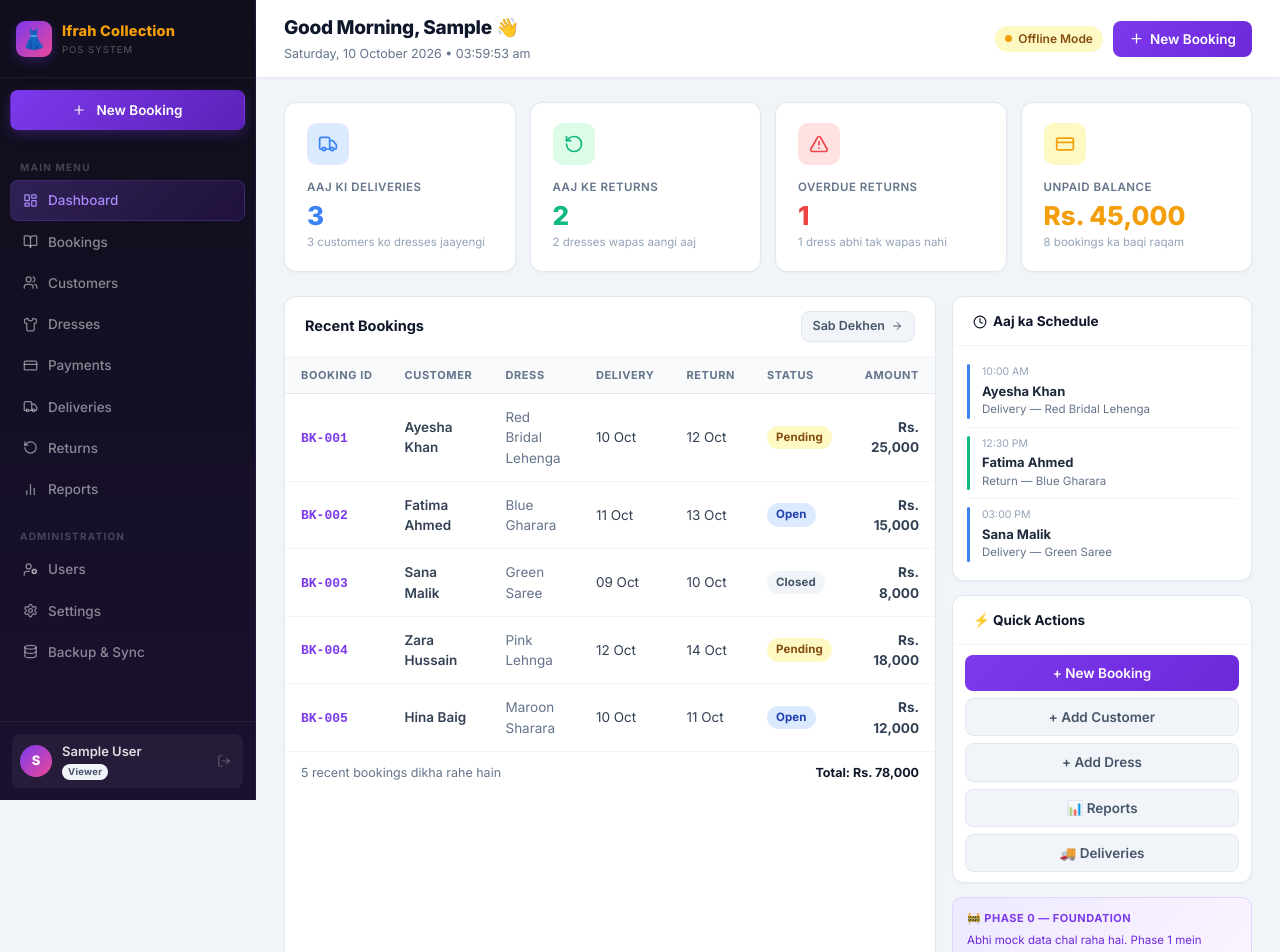
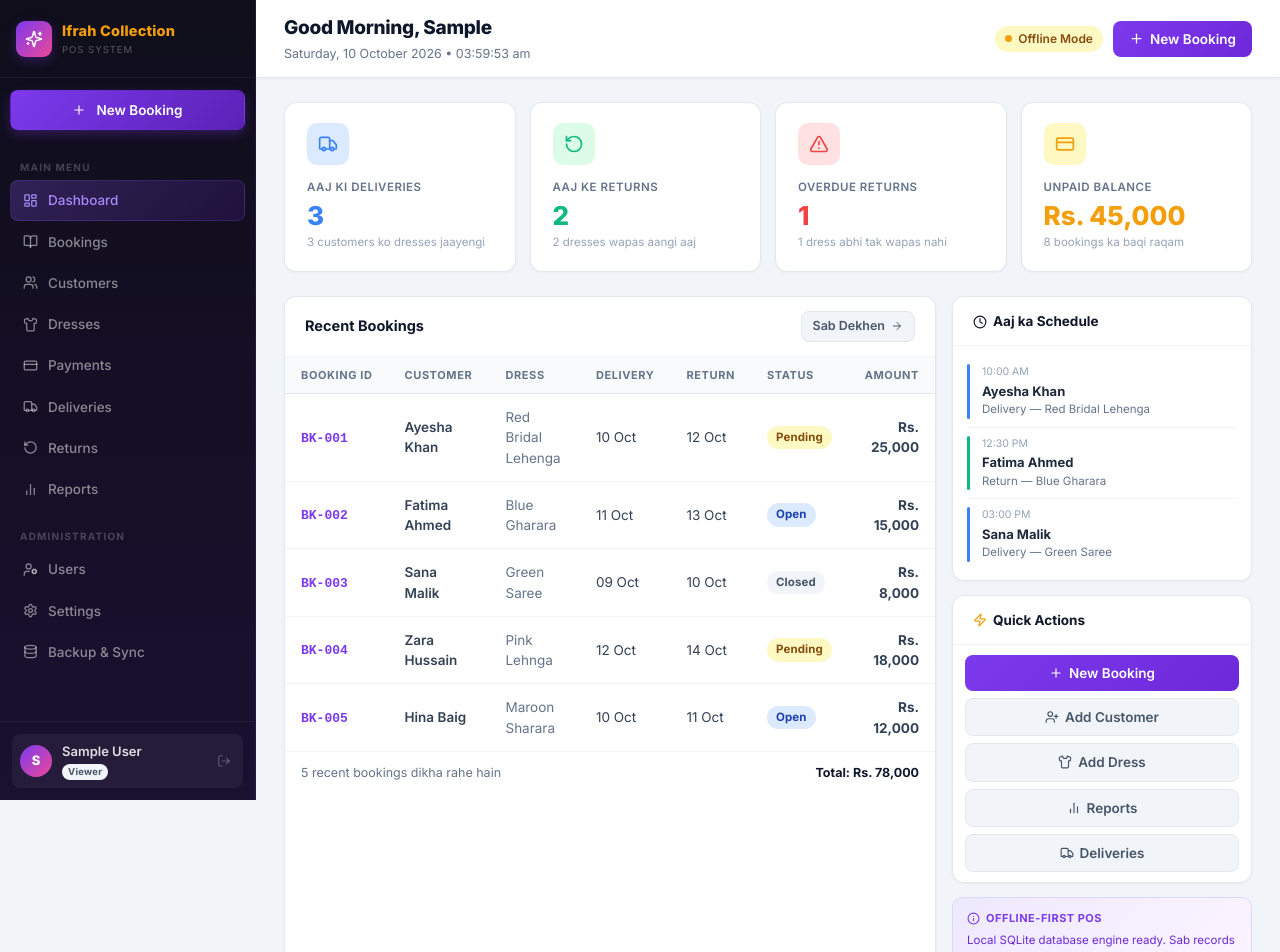
Before and after one commit to zain-khokhar/ifrah-POS, a Next.js app: page /dashboard in a window 1280 px wide. Shown: the top 952 px of the page. Built offline with nearby package versions, Linux system fonts and the light colour scheme; sample sign-in values are in the browser's storage.

Commit message:
style: replace all emojis with professional Lucide SVG icons across the app

```diff
--- a/src/app/(auth)/login/page.js
+++ b/src/app/(auth)/login/page.js
@@ -1,7 +1,7 @@
 'use client';
 import { useState } from 'react';
 import { useRouter } from 'next/navigation';
-import { Eye, EyeOff, Lock, User, AlertCircle } from 'lucide-react';
+import { Eye, EyeOff, Lock, User, AlertCircle, Sparkles, BookOpen, Users, Shirt, CreditCard, BarChart2 } from 'lucide-react';
 
 /**
  * Phase 0 — Mock users (will be replaced with SQLite in Phase 1)
@@ -82,10 +82,9 @@ export default function LoginPage() {
             borderRadius: 22,
             display: 'flex', alignItems: 'center', justifyContent: 'center',
             margin: '0 auto 28px',
-            fontSize: 44,
             boxShadow: '0 20px 48px rgba(124,58,237,0.4)',
           }}>
-            👗
+            <Sparkles size={42} color="#ffffff" />
           </div>
 
           <h1 style={{ fontSize: 30, fontWeight: 800, color: '#f59e0b', margin: '0 0 8px', letterSpacing: '-0.5px' }}>
@@ -97,12 +96,14 @@ export default function LoginPage() {
 
           {/* Feature list */}
           {[
-            { icon: '📋', text: 'Booking Management System' },
-            { icon: '👥', text: 'Customer Records & Search' },
-            { icon: '👗', text: 'Dress Catalogue & Availability' },
-            { icon: '💳', text: 'Payment Tracking & Receipts' },
-            { icon: '📊', text: 'Business Reports & Exports' },
-          ].map(item => (
+            { icon: BookOpen, text: 'Booking Management System' },
+            { icon: Users, text: 'Customer Records & Search' },
+            { icon: Shirt, text: 'Dress Catalogue & Availability' },
+            { icon: CreditCard, text: 'Payment Tracking & Receipts' },
+            { icon: BarChart2, text: 'Business Reports & Exports' },
+          ].map(item => {
+            const Icon = item.icon;
+            return (
               <div key={item.text} style={{
                 display: 'flex', alignItems: 'center', gap: 12,
                 padding: '10px 16px',
@@ -112,12 +113,13 @@ export default function LoginPage() {
                 marginBottom: 6,
                 textAlign: 'left',
               }}>
-              <span style={{ fontSize: 16 }}>{item.icon}</span>
+                <Icon size={16} color="#c084fc" />
                 <span style={{ fontSize: 13, color: 'rgba(255,255,255,0.6)', fontWeight: 500 }}>
                   {item.text}
                 </span>
               </div>
-          ))}
+            );
+          })}
         </div>
 
         <div style={{ position: 'absolute', bottom: 20, fontSize: 11, color: 'rgba(255,255,255,0.18)', letterSpacing: '0.5px' }}>
@@ -129,7 +131,7 @@ export default function LoginPage() {
       <div className="login-right">
         <div style={{ width: '100%' }}>
           <h2 style={{ fontSize: 26, fontWeight: 800, color: '#0f172a', margin: '0 0 4px', letterSpacing: '-0.4px' }}>
-            Welcome Back 👋
+            Welcome Back
           </h2>
           <p style={{ fontSize: 14, color: '#64748b', margin: '0 0 32px' }}>
             Apna account login karein
--- a/src/app/(dashboard)/bookings/new/page.js
+++ b/src/app/(dashboard)/bookings/new/page.js
@@ -1,5 +1,5 @@
 'use client';
-import { Plus, BookOpen, ArrowLeft, Calendar, User, Shirt, CreditCard, Save, Printer } from 'lucide-react';
+import { Plus, BookOpen, ArrowLeft, Calendar, User, Shirt, CreditCard, Save, Printer, Layers } from 'lucide-react';
 import Link from 'next/link';
 
 export default function NewBookingPage() {
@@ -29,7 +29,7 @@ export default function NewBookingPage() {
           borderRadius: 10, border: '1px solid #ddd6fe',
           display: 'flex', alignItems: 'center', gap: 12,
         }}>
-          <span style={{ fontSize: 18 }}>🚧</span>
+          <Layers size={22} color="#7c3aed" style={{ flexShrink: 0 }} />
           <div>
             <div style={{ fontSize: 13, fontWeight: 700, color: '#7c3aed' }}>Phase 5 — Core Booking System</div>
             <div style={{ fontSize: 12.5, color: '#6d28d9', marginTop: 2 }}>
--- a/src/app/(dashboard)/dashboard/page.js
+++ b/src/app/(dashboard)/dashboard/page.js
@@ -4,6 +4,7 @@ import Link from 'next/link';
 import {
   Truck, RotateCcw, AlertTriangle, CreditCard,
   ArrowRight, Plus, Clock, TrendingUp,
+  Zap, BarChart2, UserPlus, Shirt, Info,
 } from 'lucide-react';
 
 // ─── Mock data — Phase 0 ────────────────────────────────────────
@@ -92,7 +93,7 @@ export default function DashboardPage() {
       <div className="page-header">
         <div>
           <h1 className="page-title">
-            {greeting()}, {user?.name?.split(' ')[0] || 'User'} 👋
+            {greeting()}, {user?.name?.split(' ')[0] || 'User'}
           </h1>
           <p className="page-subtitle">{todayStr} • {timeStr}</p>
         </div>
@@ -217,36 +218,43 @@ export default function DashboardPage() {
             {/* Quick Actions */}
             <div className="card">
               <div className="card-header">
-                <h2 className="card-title" style={{ fontSize: 13.5 }}>⚡ Quick Actions</h2>
+                <h2 className="card-title" style={{ fontSize: 13.5, display: 'flex', alignItems: 'center', gap: 6 }}>
+                  <Zap size={14} color="#f59e0b" />
+                  Quick Actions
+                </h2>
               </div>
               <div style={{ padding: '10px 12px', display: 'flex', flexDirection: 'column', gap: 7 }}>
                 {[
-                  { label: '+ New Booking',  href: '/bookings/new', primary: true  },
-                  { label: '+ Add Customer', href: '/customers',    primary: false },
-                  { label: '+ Add Dress',    href: '/dresses',      primary: false },
-                  { label: '📊 Reports',     href: '/reports',      primary: false },
-                  { label: '🚚 Deliveries',  href: '/deliveries',   primary: false },
-                ].map(a => (
-                  <Link key={a.label} href={a.href} className={`btn ${a.primary ? 'btn-primary' : 'btn-secondary'}`}
-                    style={{ justifyContent: 'center', width: '100%' }}>
-                    {a.label}
-                  </Link>
-                ))}
+                  { label: 'New Booking',  href: '/bookings/new', primary: true,  icon: Plus },
+                  { label: 'Add Customer', href: '/customers',    primary: false, icon: UserPlus },
+                  { label: 'Add Dress',    href: '/dresses',      primary: false, icon: Shirt },
+                  { label: 'Reports',     href: '/reports',      primary: false, icon: BarChart2 },
+                  { label: 'Deliveries',  href: '/deliveries',   primary: false, icon: Truck },
+                ].map(a => {
+                  const Icon = a.icon;
+                  return (
+                    <Link key={a.label} href={a.href} className={`btn ${a.primary ? 'btn-primary' : 'btn-secondary'}`}
+                      style={{ justifyContent: 'center', width: '100%', gap: 6 }}>
+                      <Icon size={14} />
+                      {a.label}
+                    </Link>
+                  );
+                })}
               </div>
             </div>
 
-            {/* Phase Info */}
+            {/* System Status */}
             <div style={{
               padding: '12px 14px',
               background: 'linear-gradient(135deg, #ede9fe, #fdf4ff)',
               borderRadius: 10,
               border: '1px solid #ddd6fe',
             }}>
-              <div style={{ fontSize: 11, fontWeight: 700, color: '#7c3aed', textTransform: 'uppercase', letterSpacing: 0.5, marginBottom: 5 }}>
-                🚧 Phase 0 — Foundation
+              <div style={{ display: 'flex', alignItems: 'center', gap: 6, fontSize: 11, fontWeight: 700, color: '#7c3aed', textTransform: 'uppercase', letterSpacing: 0.5, marginBottom: 5 }}>
+                <Info size={13} /> Offline-First POS
               </div>
               <div style={{ fontSize: 11.5, color: '#6d28d9', lineHeight: 1.5 }}>
-                Abhi mock data chal raha hai. Phase 1 mein SQLite database connect hoga aur real data aayega.
+                Local SQLite database engine ready. Sab records shop computer par mehfooz rahenge.
               </div>
             </div>
           </div>
--- a/src/app/(dashboard)/reports/page.js
+++ b/src/app/(dashboard)/reports/page.js
@@ -1,5 +1,5 @@
 'use client';
-import { BarChart2, Users, Shirt, CreditCard, Truck, AlertTriangle, FileText, Download } from 'lucide-react';
+import { BarChart2, Users, Shirt, CreditCard, Truck, AlertTriangle, FileText, Download, FileBarChart } from 'lucide-react';
 
 const REPORTS = [
   {
@@ -60,7 +60,9 @@ export default function ReportsPage() {
           background: 'linear-gradient(135deg, #ede9fe, #fdf4ff)',
           borderRadius: 10, border: '1px solid #ddd6fe',
         }}>
-          <div style={{ fontSize: 13, fontWeight: 700, color: '#7c3aed' }}>🚧 Reports — Phase 9 mein aayenge</div>
+          <div style={{ display: 'flex', alignItems: 'center', gap: 8, fontSize: 13, fontWeight: 700, color: '#7c3aed' }}>
+            <FileBarChart size={16} /> Reports Roadmap (Phase 9)
+          </div>
           <div style={{ fontSize: 12.5, color: '#6d28d9', marginTop: 4 }}>
             Sabhi reports Phase 9 mein implement honge. Niche diye gaye reports available honge — date filter, city filter, export (PDF, Excel, CSV) ke saath.
           </div>
--- a/src/app/(dashboard)/returns/page.js
+++ b/src/app/(dashboard)/returns/page.js
@@ -48,7 +48,7 @@ export default function ReturnsPage() {
                   <td>{r.returnDate}</td>
                   <td>
                     <span className={`badge ${r.status === 'returned' ? 'badge-success' : r.status === 'overdue' ? 'badge-danger' : 'badge-warning'}`}>
-                      {r.status === 'returned' ? 'Returned' : r.status === 'overdue' ? '⚠ Overdue' : 'Pending'}
+                      {r.status === 'returned' ? 'Returned' : r.status === 'overdue' ? 'Overdue' : 'Pending'}
                     </span>
                   </td>
                   <td style={{ color: r.daysOverdue > 0 ? '#ef4444' : '#94a3b8', fontWeight: r.daysOverdue > 0 ? 700 : 400 }}>
--- a/src/components/layout/Sidebar.js
+++ b/src/components/layout/Sidebar.js
@@ -4,7 +4,7 @@ import { usePathname, useRouter } from 'next/navigation';
 import {
   LayoutDashboard, BookOpen, Users, Shirt,
   CreditCard, Truck, RotateCcw, BarChart2,
-  UserCog, Settings, Database, Plus, LogOut,
+  UserCog, Settings, Database, Plus, LogOut, Sparkles,
 } from 'lucide-react';
 import { useState, useEffect } from 'react';
 
@@ -63,9 +63,9 @@ export default function Sidebar() {
             width: 36, height: 36, borderRadius: 9, flexShrink: 0,
             background: 'linear-gradient(135deg, #7c3aed, #ec4899)',
             display: 'flex', alignItems: 'center', justifyContent: 'center',
-            fontSize: 20, boxShadow: '0 4px 12px rgba(124,58,237,0.3)',
+            boxShadow: '0 4px 12px rgba(124,58,237,0.3)',
           }}>
-            👗
+            <Sparkles size={18} color="#ffffff" />
           </div>
           <div>
             <div style={{ fontSize: 14.5, fontWeight: 800, color: '#f59e0b', letterSpacing: '0.2px' }}>
```
Also changed, not shown: src/app/page.js (+9 -1 lines). Lines whose indentation alone changed are shown as unchanged.
